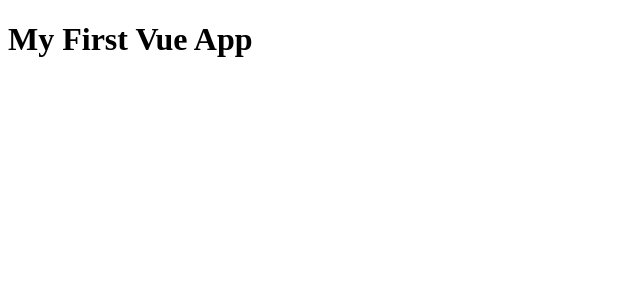
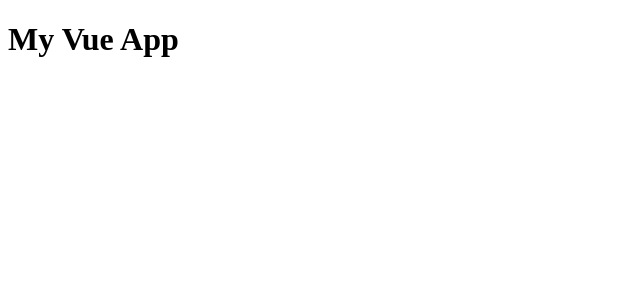
Before and after one commit to shalawfatah/vue-app-sample, a Vue app: page / in a window 1280 px wide. Shown: the top 300 px of the page, without its empty margins (0-640 px from the left). Built offline with nearby package versions, Linux system fonts and the light colour scheme.

Commit message:
restarted app

```diff
--- a/src/App.vue
+++ b/src/App.vue
@@ -1,11 +1,15 @@
 <template>
-    <h1>My First Vue App</h1>
+    <h1>{{title}}</h1>
 </template>
 
 <script>
 export default {
     name: 'App',
-
+    data() {
+        return {
+            title: 'My Vue App'
+        }
+    }
 }
 </script>
 
```
